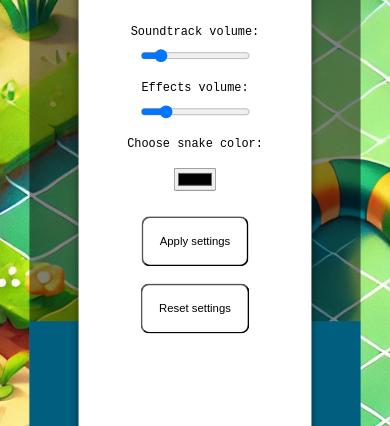
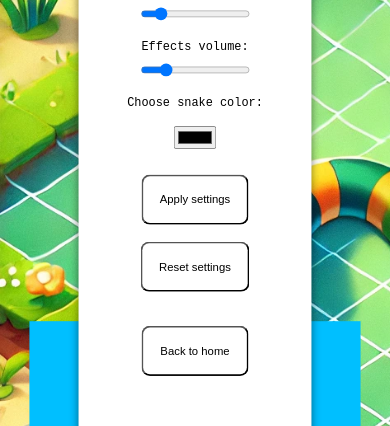
Before and after one commit to Eyesore123/Snake-game-JS-only, a website: page index.html in a window 390 px wide. Both pictures are taken after a click on the button 157 px from the left and 543 px from the top of the page. Shown: the part 247-673 px from the top of the page. Drawn offline with Linux system fonts and the light colour scheme.

Commit message:
improvements

```diff
--- a/index.html
+++ b/index.html
@@ -42,6 +42,10 @@
 
                 <button onclick="resetSettings()">
                     Reset settings
+                </button>
+
+                <button style="margin-top: 30px;" onclick="goHome()">
+                Back to home
                 </button>
             </p>
         </div>
--- a/settingsmenu.css
+++ b/settingsmenu.css
@@ -8,6 +8,12 @@
     z-index: 4;
 }
 
+@media (max-width: 1108px) {
+    #backdrop {
+      background-color: transparent;
+    }
+  }
+
 #settingswindow {
     position: fixed;
     top: 50%;
@@ -17,7 +23,7 @@
     border-radius: 10px;
     box-shadow: 0 0 10px rgba(0, 0, 0, 0.5);
     z-index: 5;
-    min-height: 70%;
+    min-height: 80%;
     min-width: 60%;
     display: flex;
     flex-direction: column;
@@ -25,6 +31,14 @@
     justify-content: center;
     z-index: 5;
 }
+
+/* @media screen and (max-width: 600px) {
+    #settingswindow {
+        scale: 0.9;
+        height: 450px;
+    }
+
+} */
 
 #settingswindow p {
     max-width: 60%;
--- a/settingsmenu.js
+++ b/settingsmenu.js
@@ -75,6 +75,12 @@ function resetSettings() {
 
 }
 
+// Go home / refresh
+
+function goHome() {
+    window.location.reload();
+}
+
 // Snake color handling:
 
 const snakeColorPicker = document.getElementById('snakeColorPicker');
```
Also changed, not shown: README.md.
